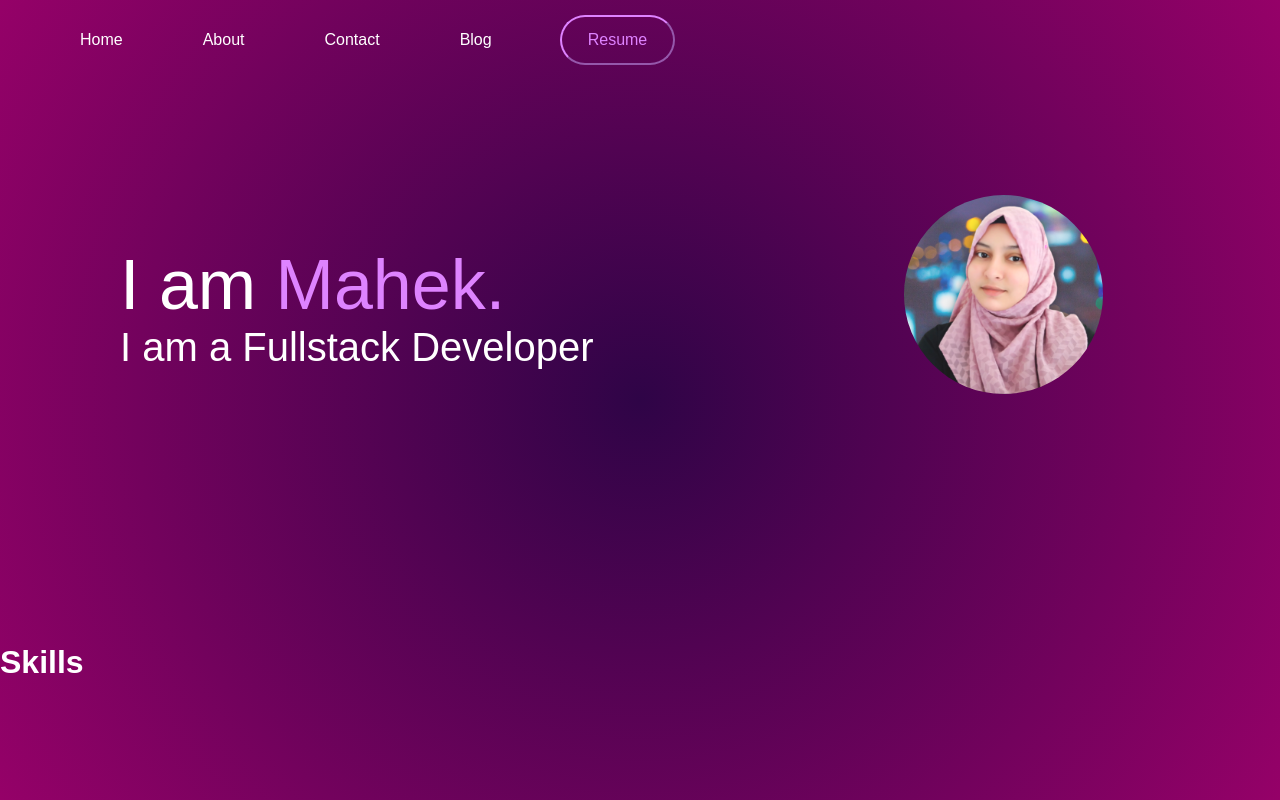
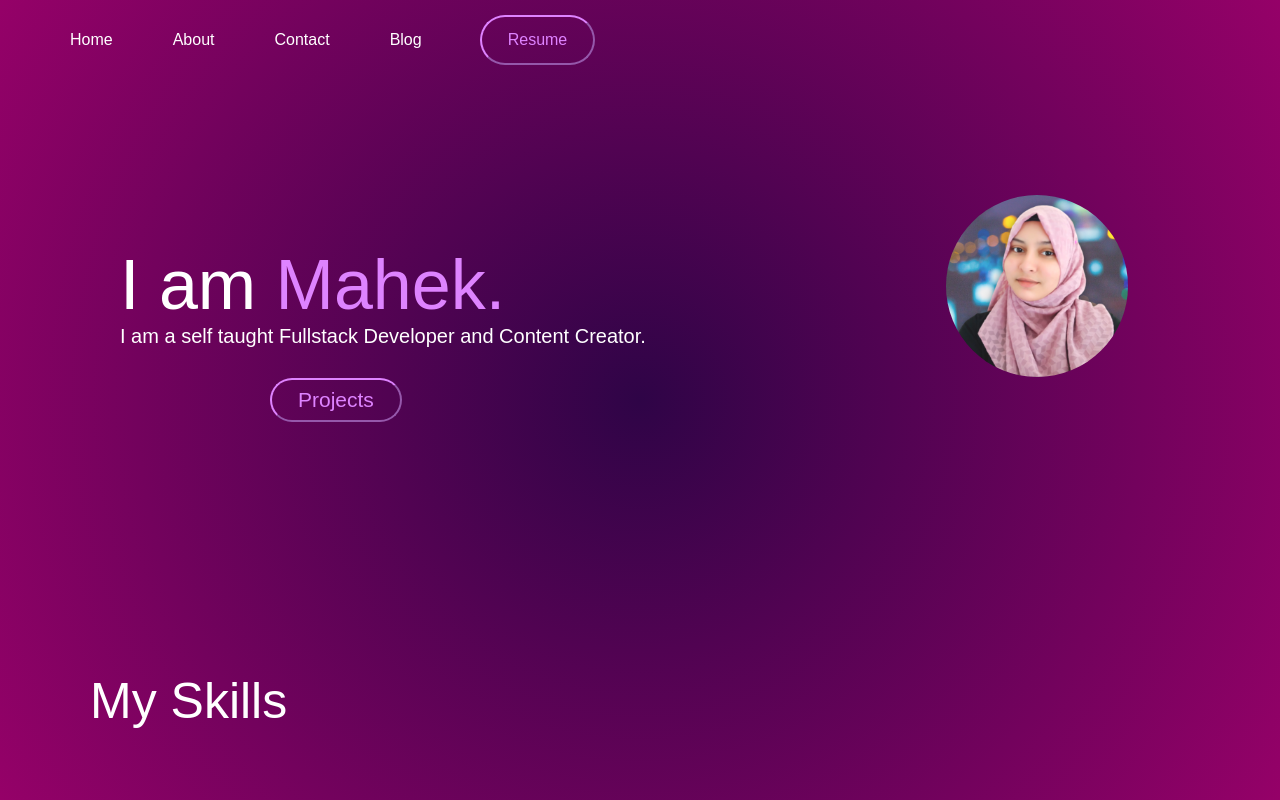
Before and after one commit to MahekUnnisa/Personal-Portfolio, a website: page routes/home.html in a window 1280 px wide. Drawn offline with Linux system fonts and the light colour scheme.

Commit message:
Added Projects button in hero section

```diff
--- a/routes/home.html
+++ b/routes/home.html
@@ -23,13 +23,14 @@
                 <span class="info">I am </span>
                 <span class="name">Mahek.</span>
                 <br>
-                <span class="info-2">I am a Fullstack Developer</span>
+                <span class="info-2">I am a self taught Fullstack Developer and Content Creator.</span>
+                <button class="projects">Projects</button>
             </div>
             <img class="DP" src="/static/images/Pic.png" alt="">
         </div>
     </div>
     <div>
-        <h1>Skills</h1>
+        <span class="skills-head">My Skills</span>
     </div>
 
 </body>
--- a/static/style.css
+++ b/static/style.css
@@ -22,35 +22,13 @@ body{
 }
 .nav-item{
     display:inline-flex;
-    margin-left:40px;
-    margin-right:40px;
+    margin-left:30px;
+    margin-right:30px;
 }
 .nav-item a{
     color:white;
     text-decoration: none;
     font-size: 16px;
-}
-.hero{
-    display:grid;
-    gap:100px;
-    grid-template-columns: auto auto auto;
-    margin-top:180px;
-    margin-left:120px;
-    color:white;
-}
-
-.hero1{
-    width:120%;
-}
-.name{
-    color:rgb(222, 131, 255);
-    font-size: 70px;
-}
-.info{
-    font-size:70px;
-}
-.info-2{
-    font-size:40px;
 }
 button.resume {
     background-color: transparent;
@@ -69,6 +47,46 @@ button.resume:hover{
     color:rgba(20, 0, 27, 0.967);
     transition: 0.2s ease-in-out;
 }
+.hero{
+    display:grid;
+    gap:100px;
+    grid-template-columns: auto auto auto;
+    margin-top:180px;
+    margin-left:120px;
+    color:white;
+}
+
+.hero1{
+    width:120%;
+}
+.info{
+    font-size:70px;
+}
+.name{
+    color:rgb(222, 131, 255);
+    font-size: 70px;
+}
+.info-2{
+    font-size:20px;
+}
+button.projects{
+    background-color: transparent;
+    color: rgb(222, 131, 255);
+    border-color: rgb(222, 131, 255);
+    font-size: 21px;
+    border-radius: 33px;
+    padding-top: 8px;
+    padding-bottom: 8px;
+    padding-right: 26px;
+    padding-left: 26px;
+    margin-left: 150px;
+    margin-top: 30px;
+}
+button.projects:hover{
+    background-color: rgb(222, 131, 255);
+    color:rgba(20, 0, 27, 0.967);
+    transition: 0.2s ease-in-out;
+}
 .DP{
     display: block;
     margin-left: 210px;
@@ -76,3 +94,10 @@ button.resume:hover{
     width: 41%;
     border-radius: 50%;
 }
+
+/* SKills CSS */
+.skills-head{
+    font-size: 50px;
+    font-family: sans-serif;
+    margin-left: 90px;
+}
```
